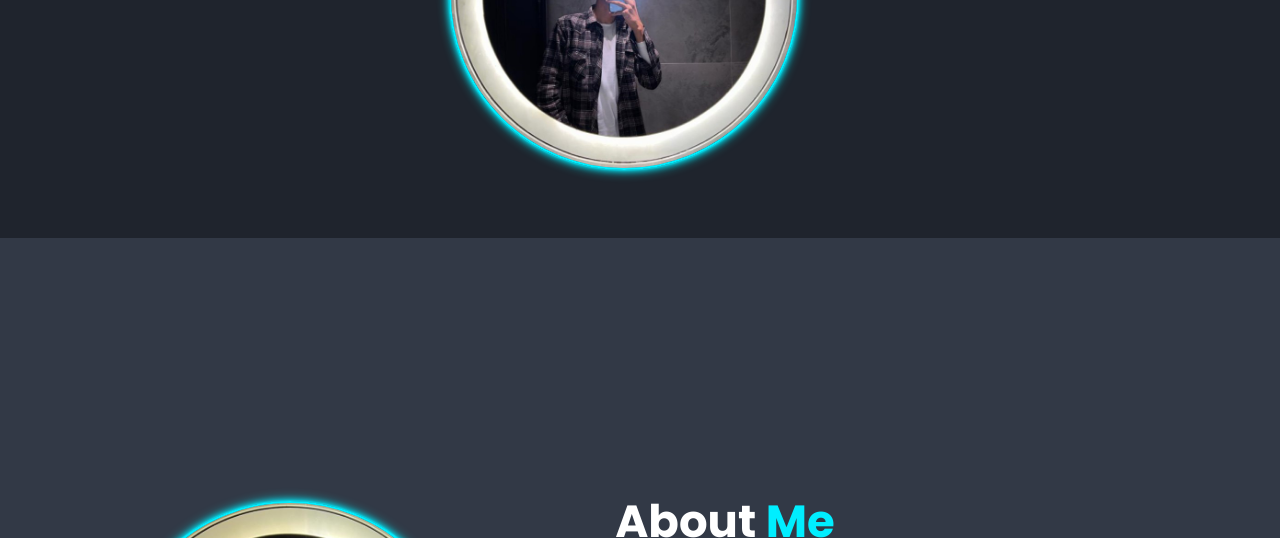
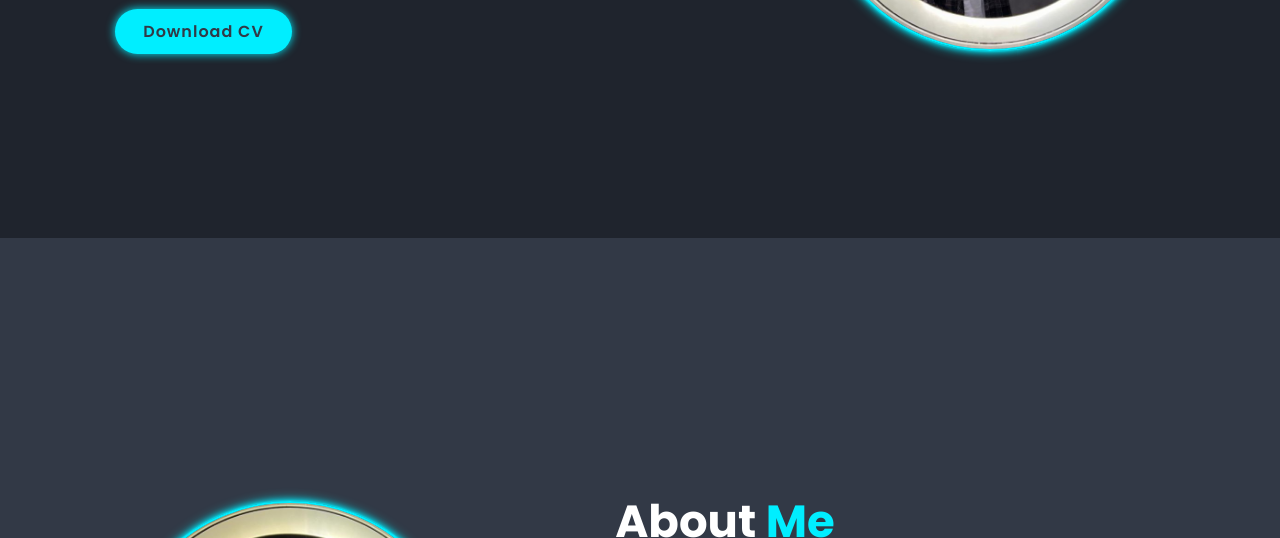
Before and after one commit to imagdyz/Portfolio-main, a plain HTML site: page index.html in a window 1280 px wide. Shown: the part 562-1100 px from the top of the page. Drawn offline with nearby package versions, Linux system fonts and the light colour scheme.

Commit message:
Update index.html

```diff
--- a/index.html
+++ b/index.html
@@ -42,8 +42,8 @@
                 <a href="https://www.instagram.com/sameeh_1/"><i class='bx bxl-instagram'></i></a>
                 <a href="https://github.com/imagdyz"><i class='bx bxl-github'></i></a>
             </div>
-<!--             <a href="https://drive.google.com/file/d/1QfCUFq6m9vYdV6hvl60DQ4cD_COP8ESH/view?usp=sharing" class="btn">Download CV</a>
-        </div> -->
+            <a href="https://drive.google.com" class="btn">Download CV</a>
+        </div>
 
         <div class="home-img">
             <img src="image.jpg" alt="Personal photo">
```
